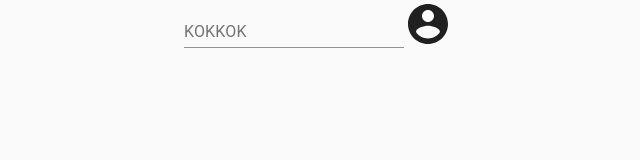
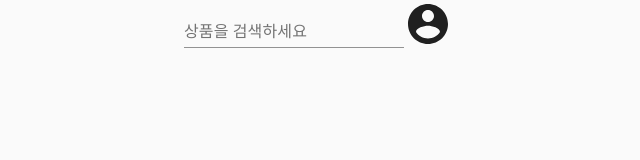
Before and after one commit to wony21/kokkok-web-app, a React (Create React App) app: page / in a window 1280 px wide. Shown: the top 160 px of the page, without its empty margins (0-640 px from the left). Built offline with nearby package versions, Linux system fonts and the light colour scheme.

Commit message:
Jenkins 테스트

```diff
--- a/src/controls/layout/kokkok.top.conrol.js
+++ b/src/controls/layout/kokkok.top.conrol.js
@@ -26,7 +26,7 @@ export default function TopControl() {
             <CssBaseline />
             <Grid container>
                 <Grid item>
-                    <TextField id="standard-search" label="KOKKOK" type="search" />
+                    <TextField id="standard-search" label="상품을 검색하세요" type="search" />
                 </Grid>
                 <Grid item>
                     <AccountCircleIcon style={{fontSize:48, color:red}}></AccountCircleIcon>
```
